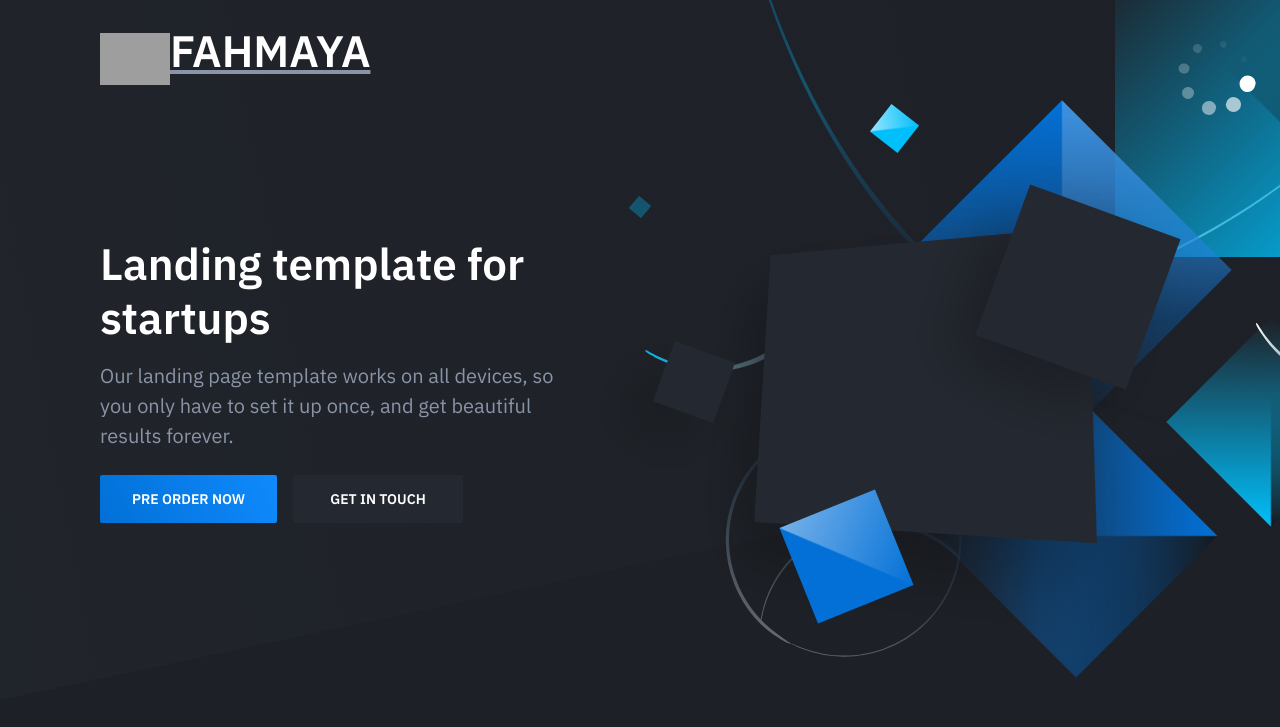
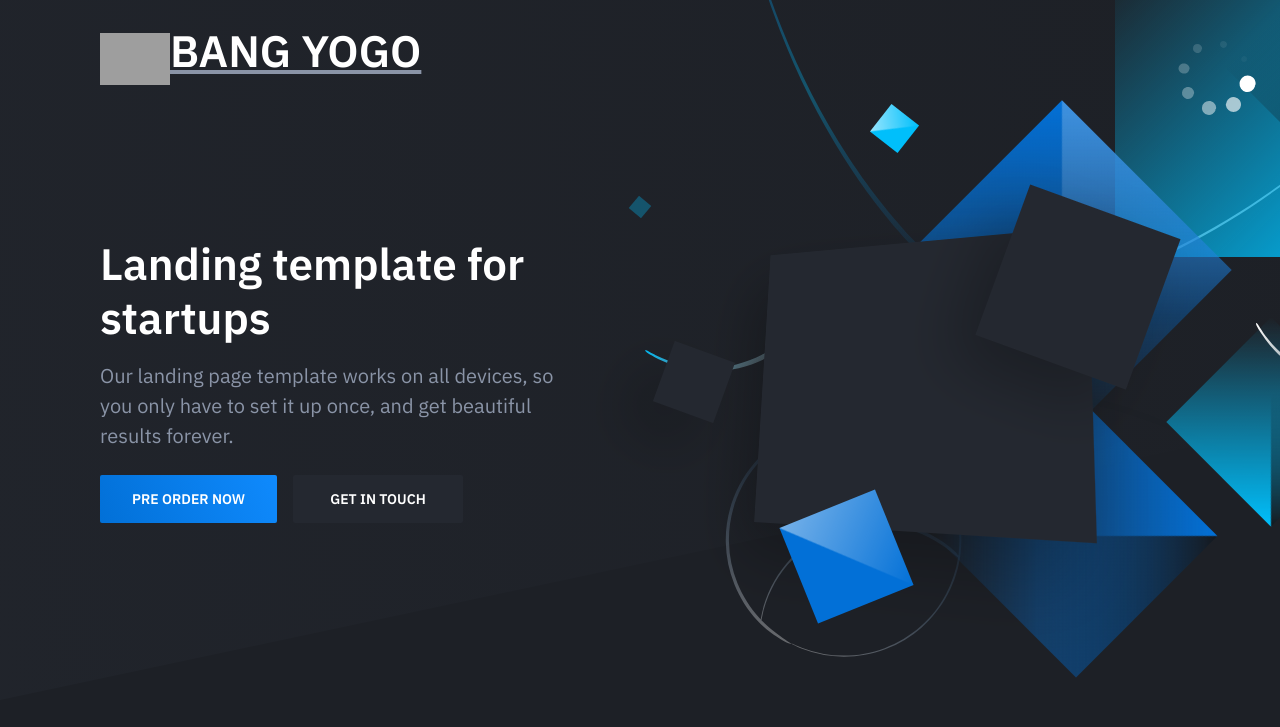
Before and after one commit to gitfah/homepage, a plain HTML site: page public/index.html in a window 1280 px wide. Shown: the top 727 px of the page. Drawn offline with nearby package versions, Linux system fonts and the light colour scheme; grey boxes are pictures that could not be loaded.

Commit message:
bang-yogo

```diff
--- a/public/index.html
+++ b/public/index.html
@@ -20,7 +20,7 @@
                         <h1 class="m-0">
 							<a href="#" class="flex-a">
 								<img class="header-logo-image mr-3" src="https://static.fahuin.my.id/images/logo/logo-512x512.webp" width="70" height="70" alt="Logo">
-                                <h1 class="hero-title mt-0">FAHMAYA</h1>
+                                <h1 class="hero-title mt-0">BANG YOGO</h1>
                             </a>
                         </h1>
                     </div>
```
